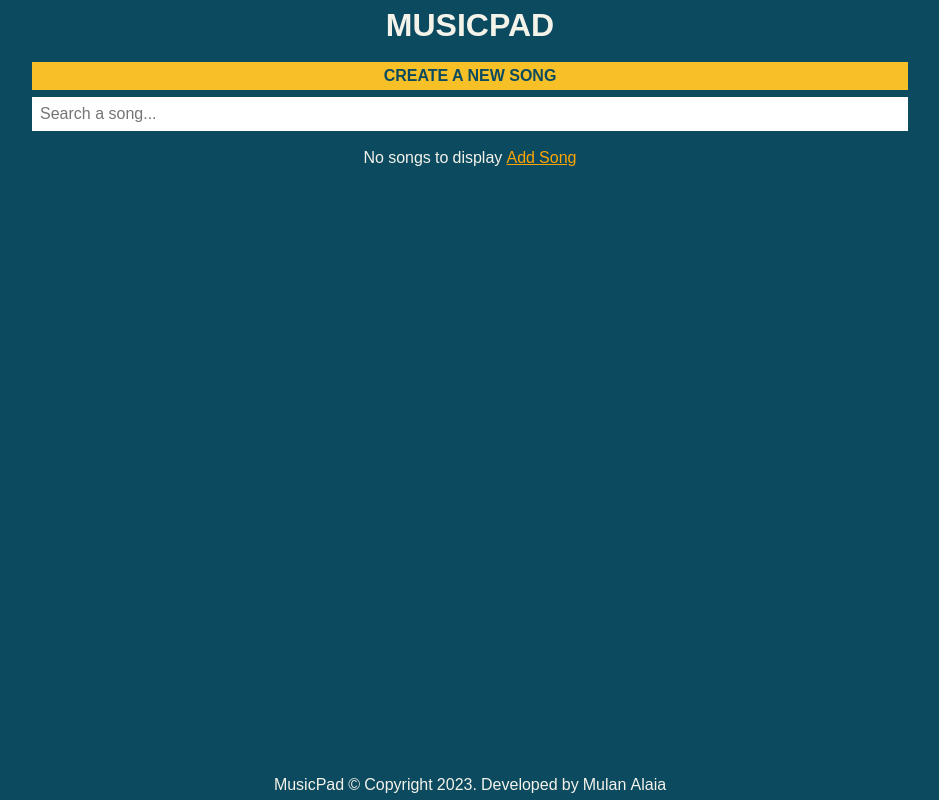
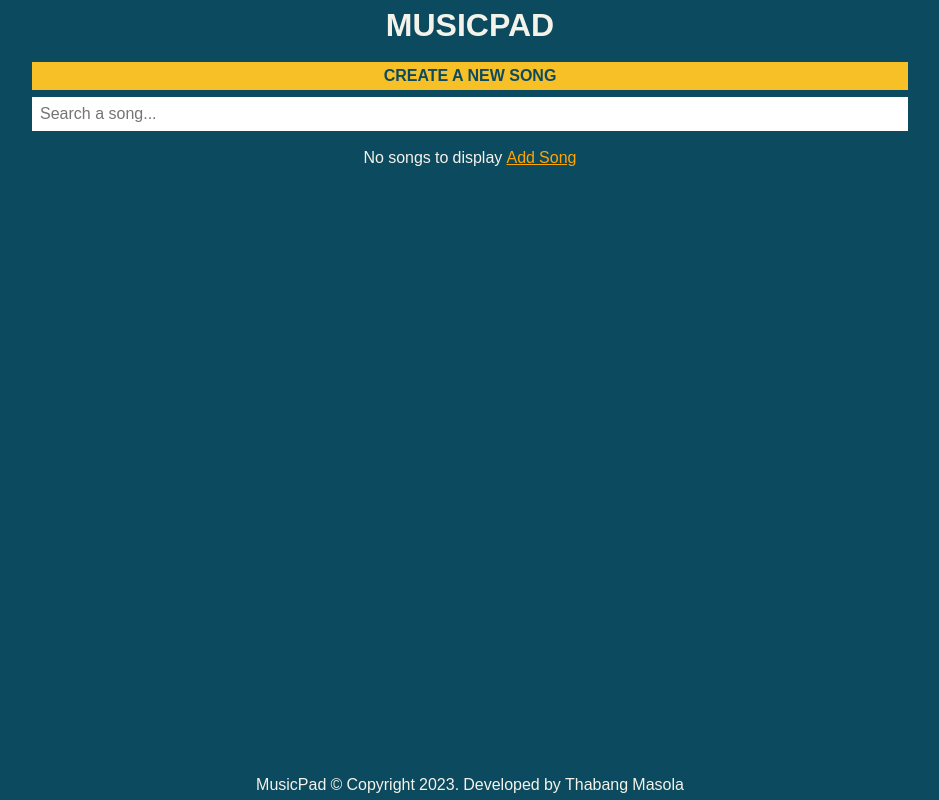
Before and after one commit to Collid3/musicpad, a React (Create React App) app: page / in a window 1280 px wide. Shown: the whole page, without its empty margins (170-1109 px from the left). Built offline with nearby package versions, Linux system fonts and the light colour scheme.

Commit message:
reverse back to my name in footer

```diff
--- a/src/components/Footer.js
+++ b/src/components/Footer.js
@@ -2,7 +2,7 @@ import React from "react";
 
 const Footer = () => {
   return (
-    <footer>MusicPad &copy; Copyright 2023. Developed by Mulan Alaia</footer>
+    <footer>MusicPad &copy; Copyright 2023. Developed by Thabang Masola</footer>
   );
 };
 
```
